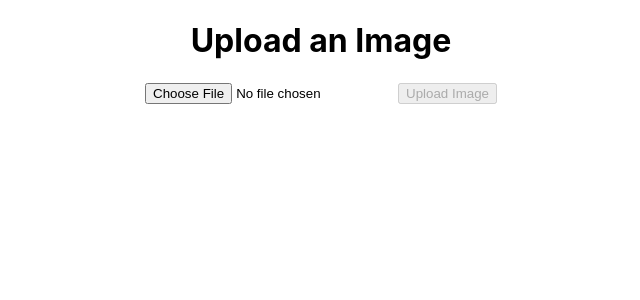
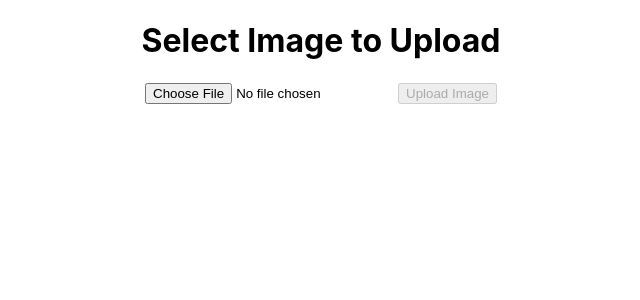
Before and after one commit to yifanli722/image-viewer-app, a React (Create React App) app: page / in a window 1280 px wide. Shown: the top 300 px of the page, without its empty margins (319-959 px from the left). Built offline with nearby package versions, Linux system fonts and the light colour scheme.

Commit message:
display retrieval link after upload

```diff
--- a/src/Banner.js
+++ b/src/Banner.js
@@ -7,6 +7,7 @@ const Banner = () => {
   const [error, setError] = useState(null);
   const [uploadBtnActive, setUploadBtnActive] = useState(false);
   const [previewUrl, setImagePreviewUrl] = useState(null);
+  const [retrieveUrl, setRetrieveUrl] = useState(null);
 
   const handleFileSelect = (event) => {
     const selectedFile = event.target.files[0]
@@ -32,6 +33,8 @@ const Banner = () => {
     axios.post(`${process.env.REACT_APP_BASE_URL}/api/UploadImage`, file, config)
     .then(response => {
       console.log(response.data);
+      let sha256 = response.data.insertedSha256;
+      setRetrieveUrl(`${process.env.REACT_APP_BASE_URL}/api/RetrieveImage/${sha256}`);
       setUploadBtnActive(false)
     })
     .catch(error => {
@@ -43,7 +46,7 @@ const Banner = () => {
   return (
     <div className="banner">
       <div className="banner-content">
-        <h1>Upload an Image</h1>
+        <h1>Select Image to Upload</h1>
       </div>
       <div className="banner-actions">
         <input type="file" onChange={handleFileSelect} />
@@ -56,6 +59,10 @@ const Banner = () => {
         <img style={{ width: "500px", height: "750px", maxWidth: "1000px", maxHeight: "1500px" }} id="ItemPreview" src={previewUrl} alt="Selected file"></img>
       </div>
       }
+      {
+        retrieveUrl &&
+        <a href={retrieveUrl}> Image Share Link </a>
+      }
     </div>
   );
 };
```
